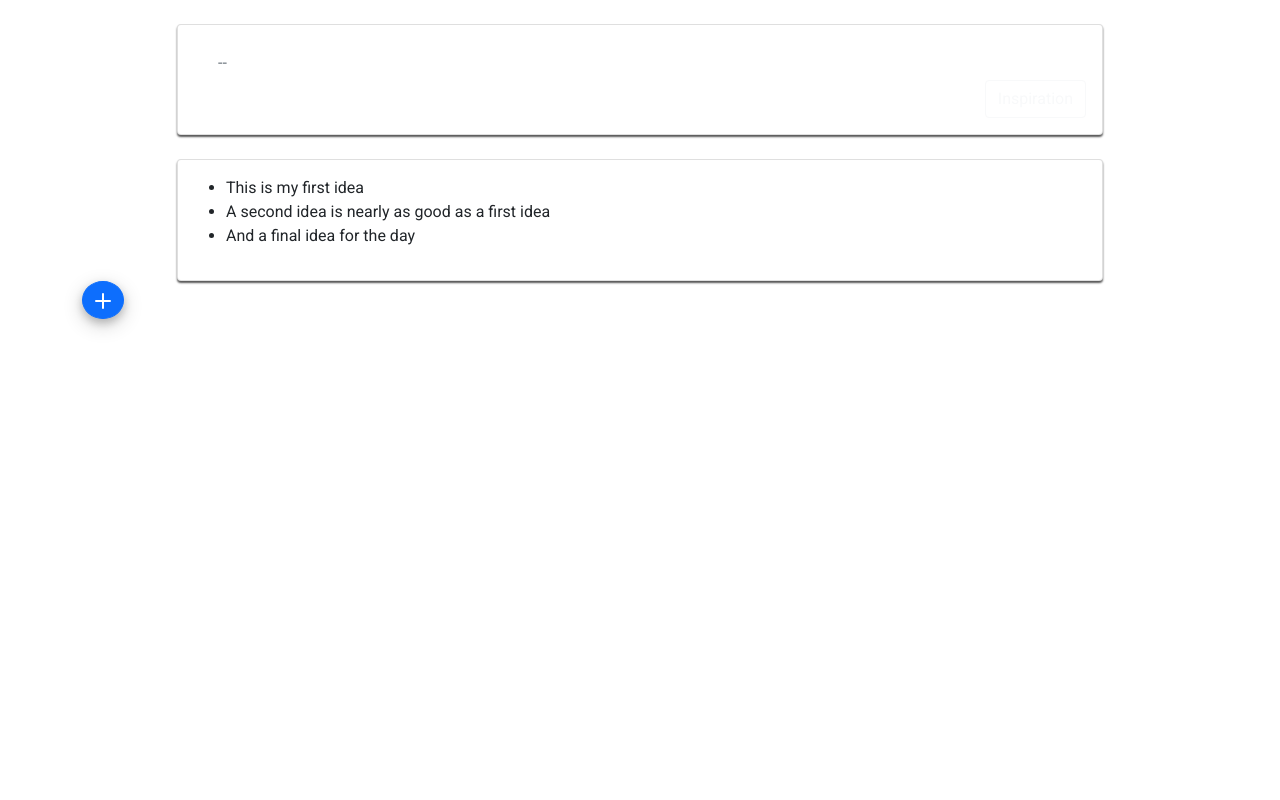
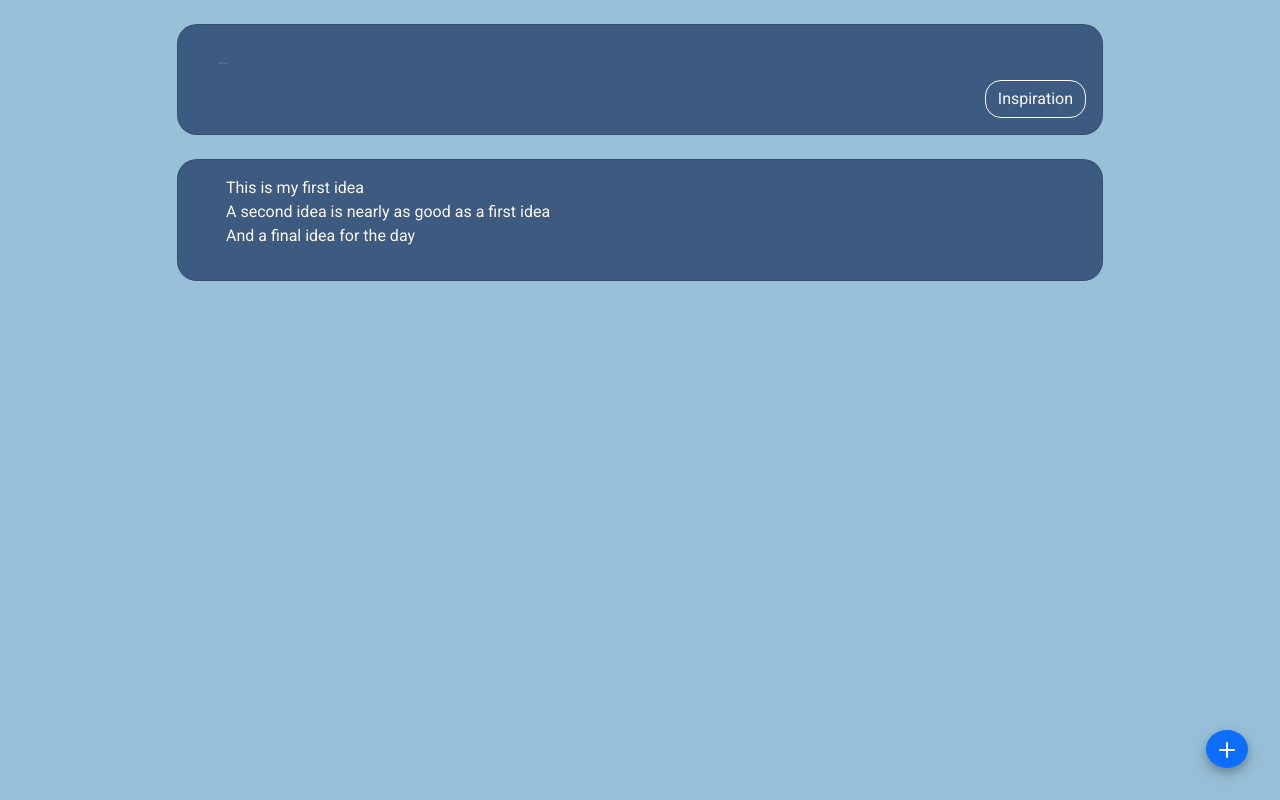
Before and after one commit to dcerniglia/ideas-journal, an Angular app: page / in a window 1280 px wide. Built offline with nearby package versions, Linux system fonts and the light colour scheme; no server answers.

Commit message:
style changes

```diff
--- a/src/styles.css
+++ b/src/styles.css
@@ -2,10 +2,28 @@
 @import url('https://fonts.googleapis.com/css2?family=Roboto&display=swap');
 @import url("https://cdn.jsdelivr.net/npm/bootstrap-icons@1.5.0/font/bootstrap-icons.css");
 
+
 body {
-	font-family: 'Roboto', 'Courier New', 'Courier';
+  font-family: 'Roboto', 'Courier New', 'Courier';
+  color: #FBF8EF;
+  background-color: #98C1D9;
 }
 
 .card {
-	box-shadow: 0 2px 2px #575757  ;
+	background-color: #3D5A80;
+	border-radius: 1.25rem;
 }
+
+li {
+  list-style: none;
+}
+
+#add-btn {
+  position: fixed;
+  bottom: 2rem;
+  right: 2rem;
+}
+
+.btn {
+	border-radius: 1rem;
+}
```
